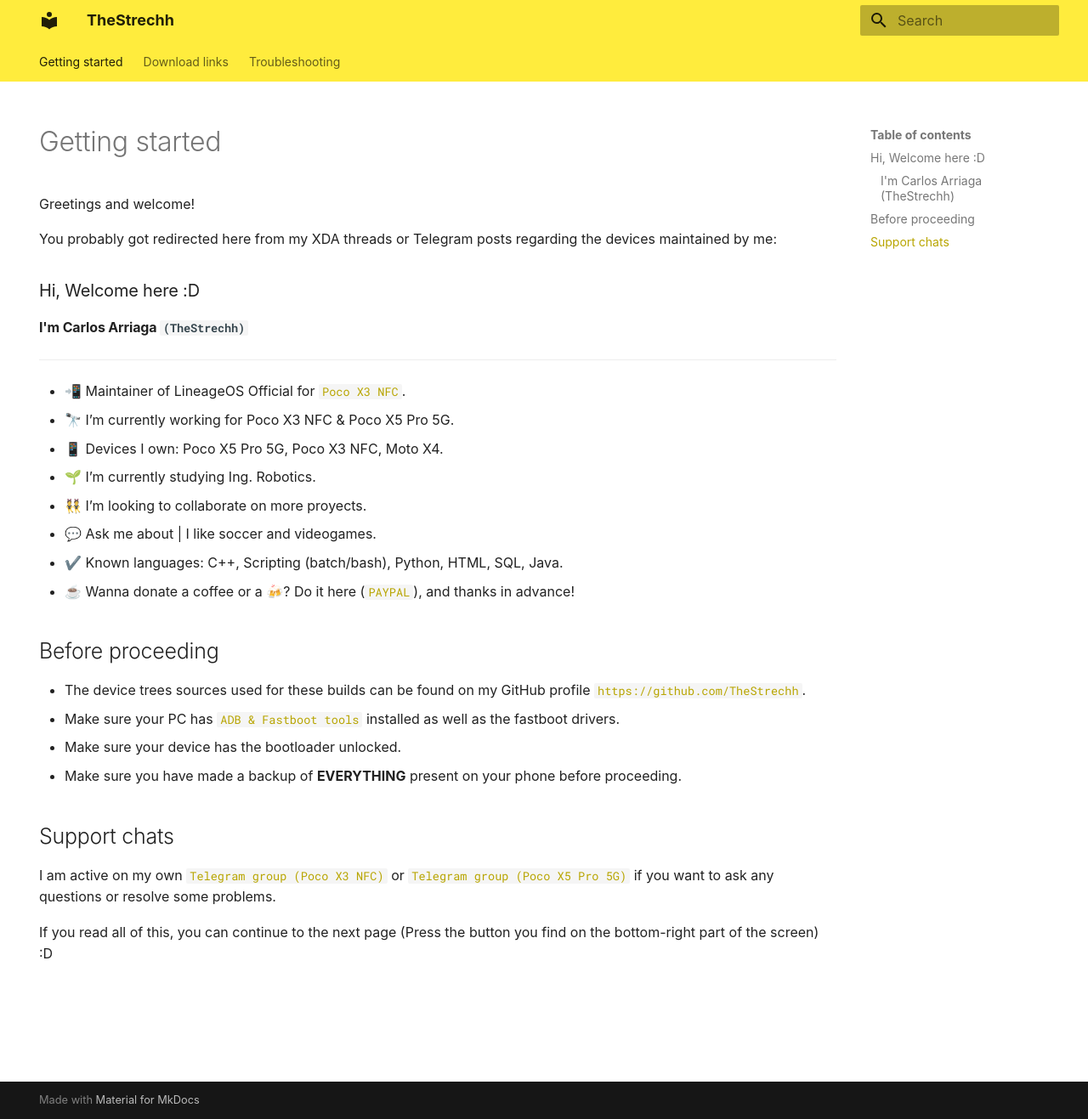
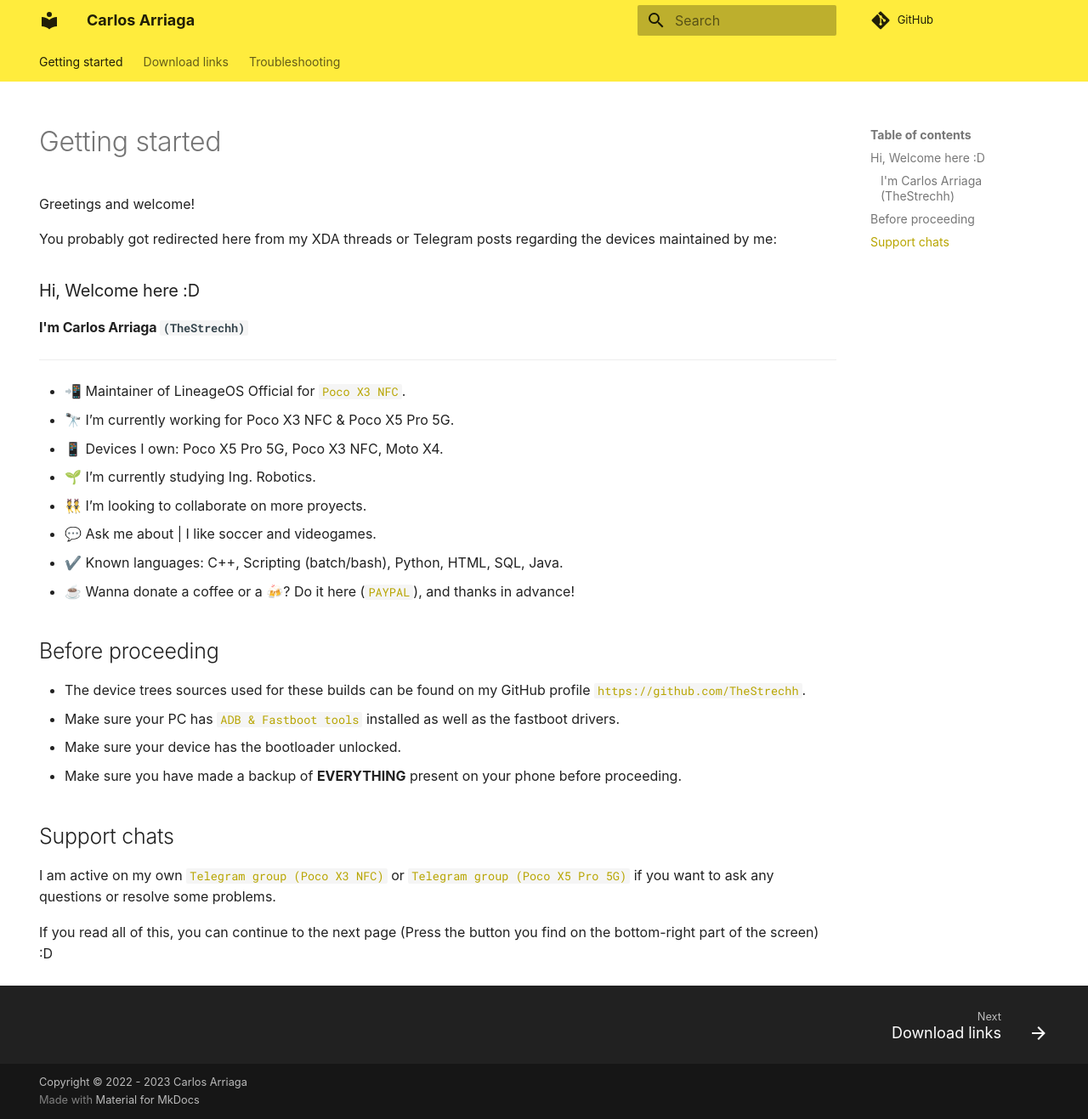
Before and after one commit to ItsTheStrechh/ItsTheStrechh.github.io, an MkDocs documentation site: the page built from docs/index.md, in a window 1280 px wide and 1317 px high. Shown: the whole window at 85% size. Built offline with MkDocs 1.6.1 and Material for MkDocs 9.7.7, drawn with Linux system fonts in a browser that asks for light colours; some web fonts are replaced; comment, search, counter and statistics services are not loaded.

Commit message:
Enable another stuff

```diff
--- a/mkdocs.yml
+++ b/mkdocs.yml
@@ -1,16 +1,21 @@
-site_name: TheStrechh
+site_name: Carlos Arriaga
+repo_url: https://github.com/TheStrechh/TheStrechh.github.io
+edit_uri: ""
 
 markdown_extensions:
   - toc:
       permalink: true
 
 theme:
+  icon:
+    repo: fontawesome/brands/git-alt
   name: material
   font:
     text: Ysabeau Office
 
   features:
     - navigation.tabs
+    - navigation.footer
 
   palette:
 
@@ -24,3 +29,5 @@
     - Getting started: 'index.md'
     - Download links: 'downloads.md'
     - Troubleshooting: 'troubleshooting.md'
+
+copyright: Copyright &copy; 2022 - 2023 Carlos Arriaga
```
